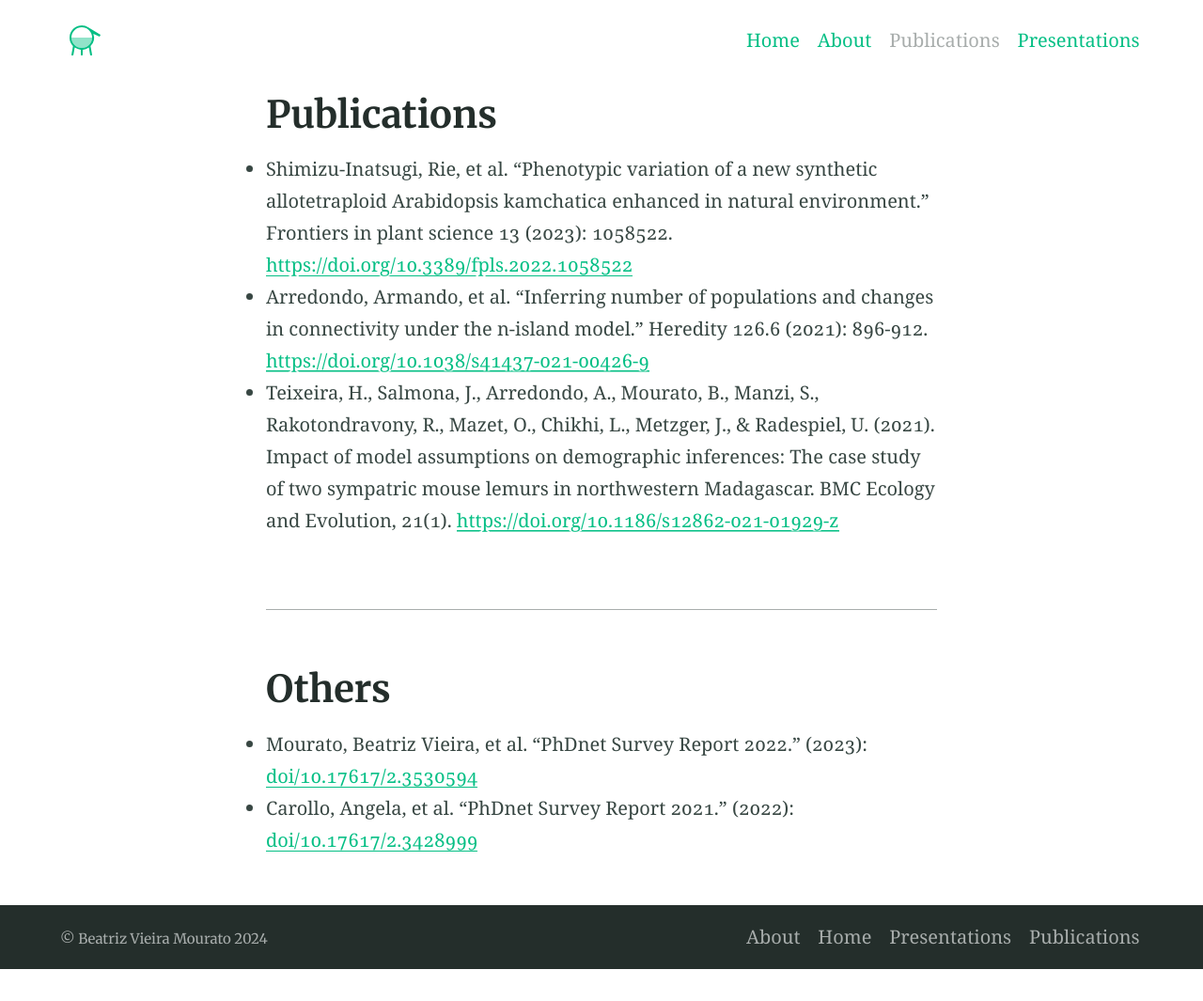
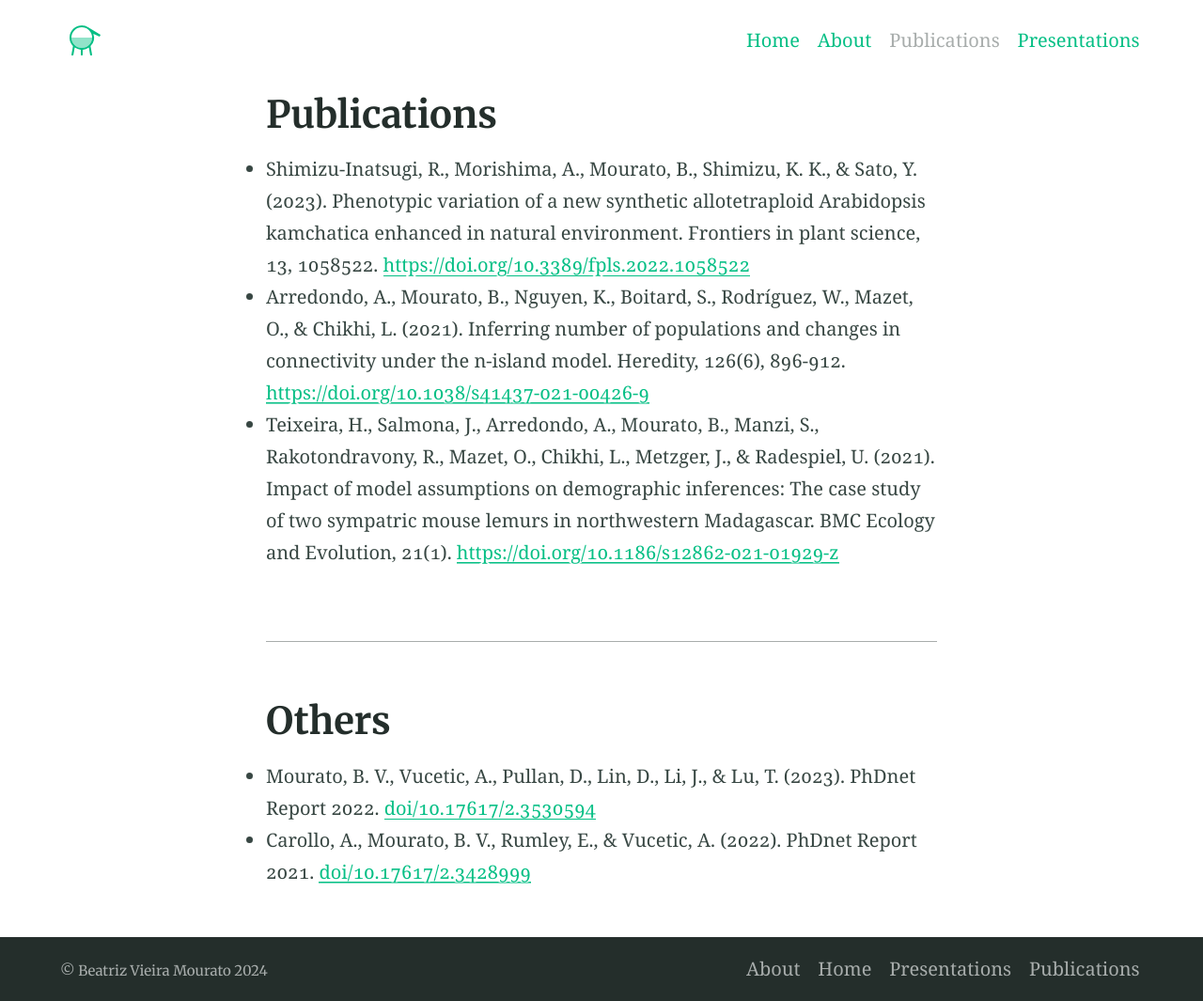
Before and after one commit to beatrizvm/beatrizvm.github.io, a Jekyll site: the page built from _pages/publications.markdown, in a window 1280 px wide. Shown: the whole page at 94% size. Built offline with Jekyll 4.4.1, drawn with Linux system fonts in a browser that asks for light colours; before the commit the page ends 1031 px from its top, so only the background shows below that.

Commit message:
Update citation format

```diff
--- a/_pages/publications.markdown
+++ b/_pages/publications.markdown
@@ -4,9 +4,9 @@ title: Publications
 permalink: /publications/
 ---
 
-- Shimizu-Inatsugi, Rie, et al. "Phenotypic variation of a new synthetic allotetraploid Arabidopsis kamchatica enhanced in natural environment." Frontiers in plant science 13 (2023): 1058522. [https://doi.org/10.3389/fpls.2022.1058522](https://www.frontiersin.org/journals/plant-science/articles/10.3389/fpls.2022.1058522/full)
+- Shimizu-Inatsugi, R., Morishima, A., Mourato, B., Shimizu, K. K., & Sato, Y. (2023). Phenotypic variation of a new synthetic allotetraploid Arabidopsis kamchatica enhanced in natural environment. Frontiers in plant science, 13, 1058522. [https://doi.org/10.3389/fpls.2022.1058522](https://www.frontiersin.org/journals/plant-science/articles/10.3389/fpls.2022.1058522/full)
 
-- Arredondo, Armando, et al. "Inferring number of populations and changes in connectivity under the n-island model." Heredity 126.6 (2021): 896-912. [https://doi.org/10.1038/s41437-021-00426-9](https://www.nature.com/articles/s41437-021-00426-9)
+- Arredondo, A., Mourato, B., Nguyen, K., Boitard, S., Rodríguez, W., Mazet, O., & Chikhi, L. (2021). Inferring number of populations and changes in connectivity under the n-island model. Heredity, 126(6), 896-912. [https://doi.org/10.1038/s41437-021-00426-9](https://www.nature.com/articles/s41437-021-00426-9)
 
 - Teixeira, H., Salmona, J., Arredondo, A., Mourato, B., Manzi, S., Rakotondravony, R., Mazet, O., Chikhi, L., Metzger, J., & Radespiel, U. (2021). Impact of model assumptions on demographic inferences: The case study of two sympatric mouse lemurs in northwestern Madagascar. BMC Ecology and Evolution, 21(1). [https://doi.org/10.1186/s12862-021-01929-z](https://link.springer.com/article/10.1186/s12862-021-01929-z)
 
@@ -14,6 +14,6 @@ permalink: /publications/
 
 # Others
 
-- Mourato, Beatriz Vieira, et al. "PhDnet Survey Report 2022." (2023): [doi/10.17617/2.3530594](https://pure.mpg.de/rest/items/item_3530594/component/file_3530897/content)
+- Mourato, B. V., Vucetic, A., Pullan, D., Lin, D., Li, J., & Lu, T. (2023). PhDnet Report 2022. [doi/10.17617/2.3530594](https://pure.mpg.de/rest/items/item_3530594/component/file_3530897/content)
 
-- Carollo, Angela, et al. "PhDnet Survey Report 2021." (2022): [doi/10.17617/2.3428999](https://pure.mpg.de/rest/items/item_3428999/component/file_3485006/content)
+- Carollo, A., Mourato, B. V., Rumley, E., & Vucetic, A. (2022). PhDnet Report 2021. [doi/10.17617/2.3428999](https://pure.mpg.de/rest/items/item_3428999/component/file_3485006/content)
```
